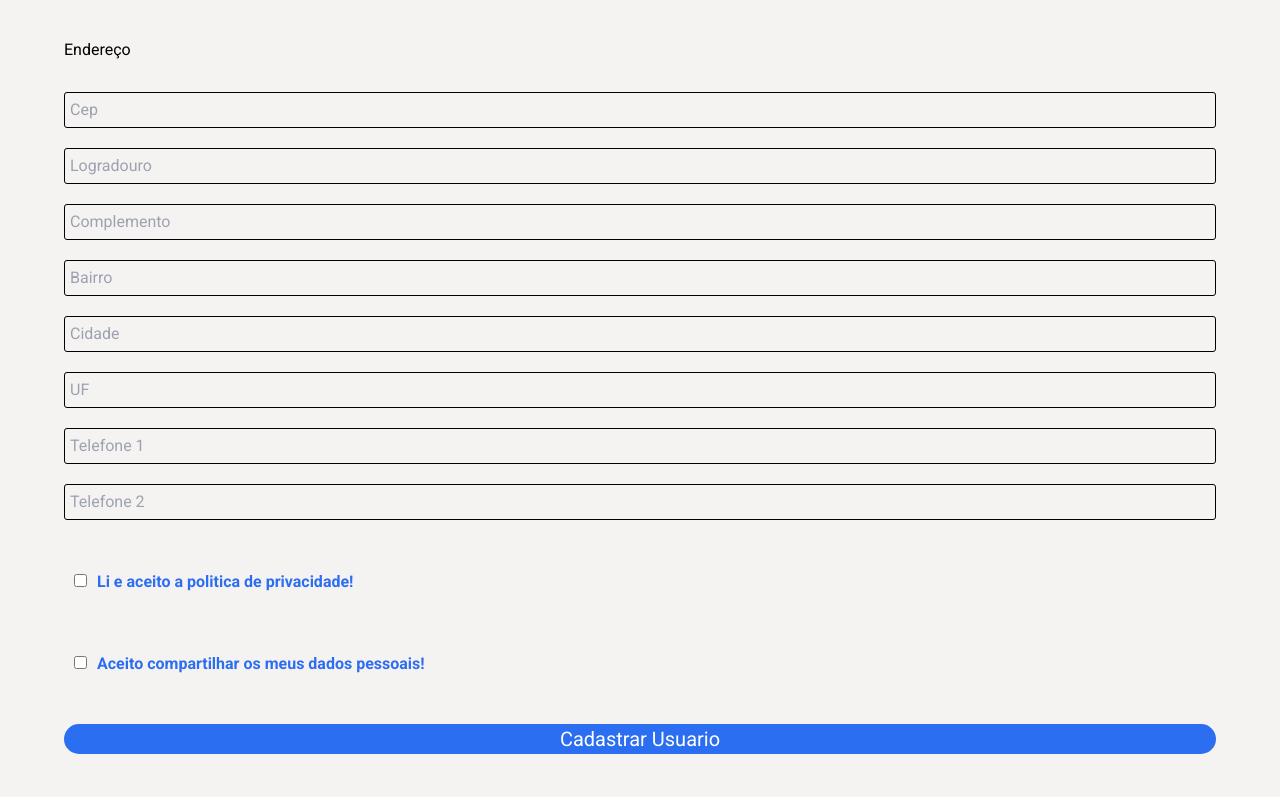
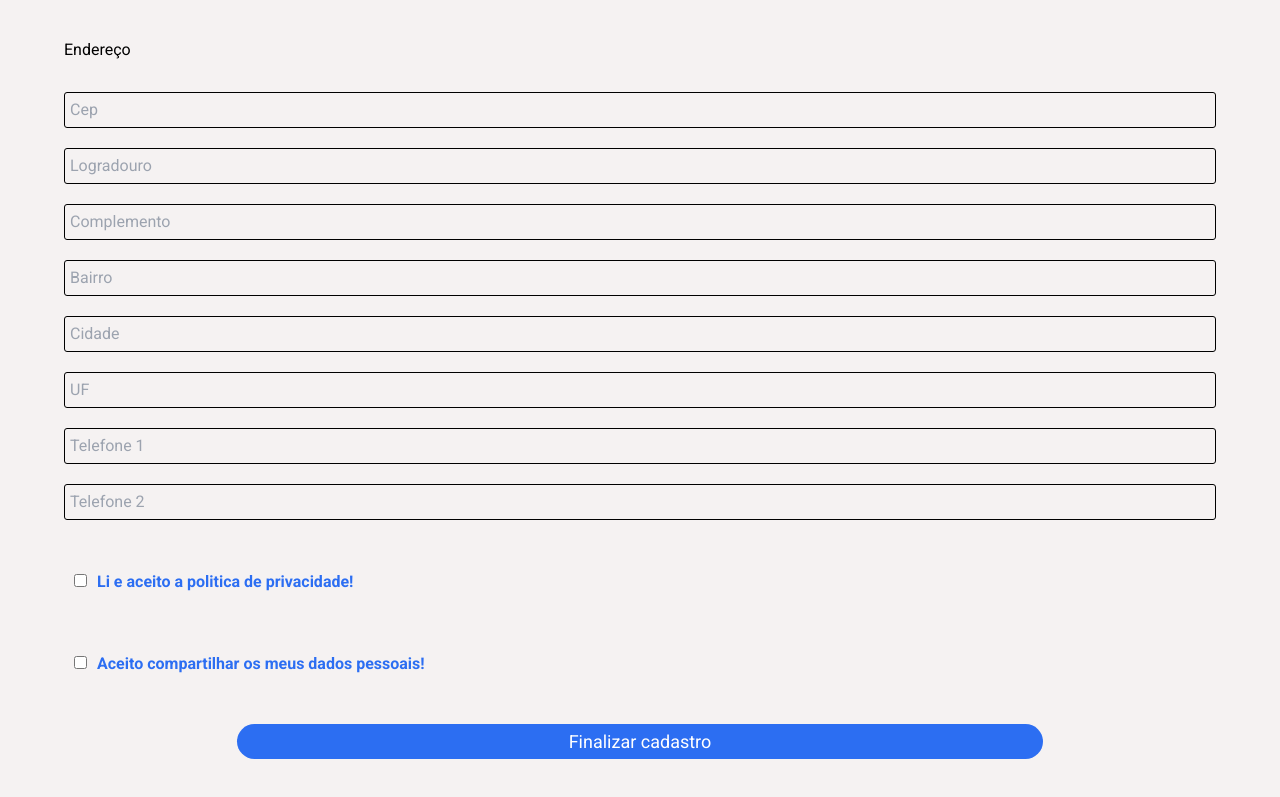
Before and after one commit to HericVirgilio/samur-portal-paciente, a Next.js app: page /cadastro in a window 1280 px wide. Shown: the part 532-1329 px from the top of the page. Built offline with nearby package versions, Linux system fonts and the light colour scheme.

Commit message:
alteração cadastro font-size , alim e content center

```diff
--- a/src/components/form-cadastro-usuario/index.tsx
+++ b/src/components/form-cadastro-usuario/index.tsx
@@ -141,8 +141,8 @@ export default function FormCadastroUsuario() {
                 <span className='checkBoxText'>Aceito compartilhar os meus dados pessoais!</span>
             </label>
 
-            <div className="DivBoxButton">
-                <p>Cadastrar Usuario</p>
+            <div className="BoxButtonPai">
+                <p className="DivBoxButton">Finalizar cadastro</p>
             </div>
         </form>
     )
--- a/src/components/form-cadastro-usuario/style.css
+++ b/src/components/form-cadastro-usuario/style.css
@@ -37,18 +37,24 @@
     color: var(--azul-claro);
     font-weight: 700 ;
 }
+.BoxButtonPai{
+    width: 90vw;
+    justify-content: center;
+    display: flex;
+}
 .DivBoxButton{
-    width: 100%;
+    width: 70%;
     margin-top: 30px;
     background-color: var(--azul-claro);
     border-radius: 20px;
     color: var(--branco);
-    font-size: 20px;
+    font-size: 18px;
     cursor: pointer;
     display: flex;
     justify-content: center;
     align-items: center;
     margin-bottom: 50px;
+    height: 35px;
 }
 .lapisDivButton{
     margin-left: 10px;
```
